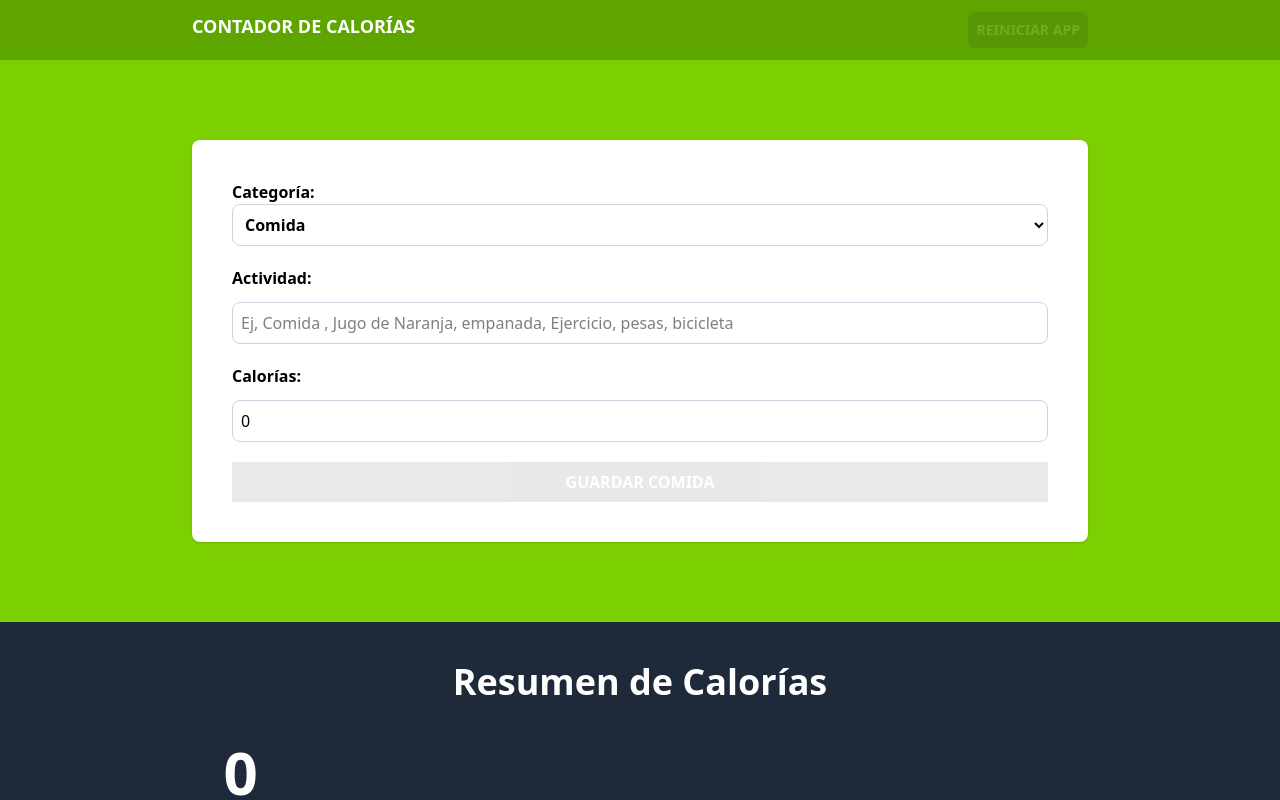
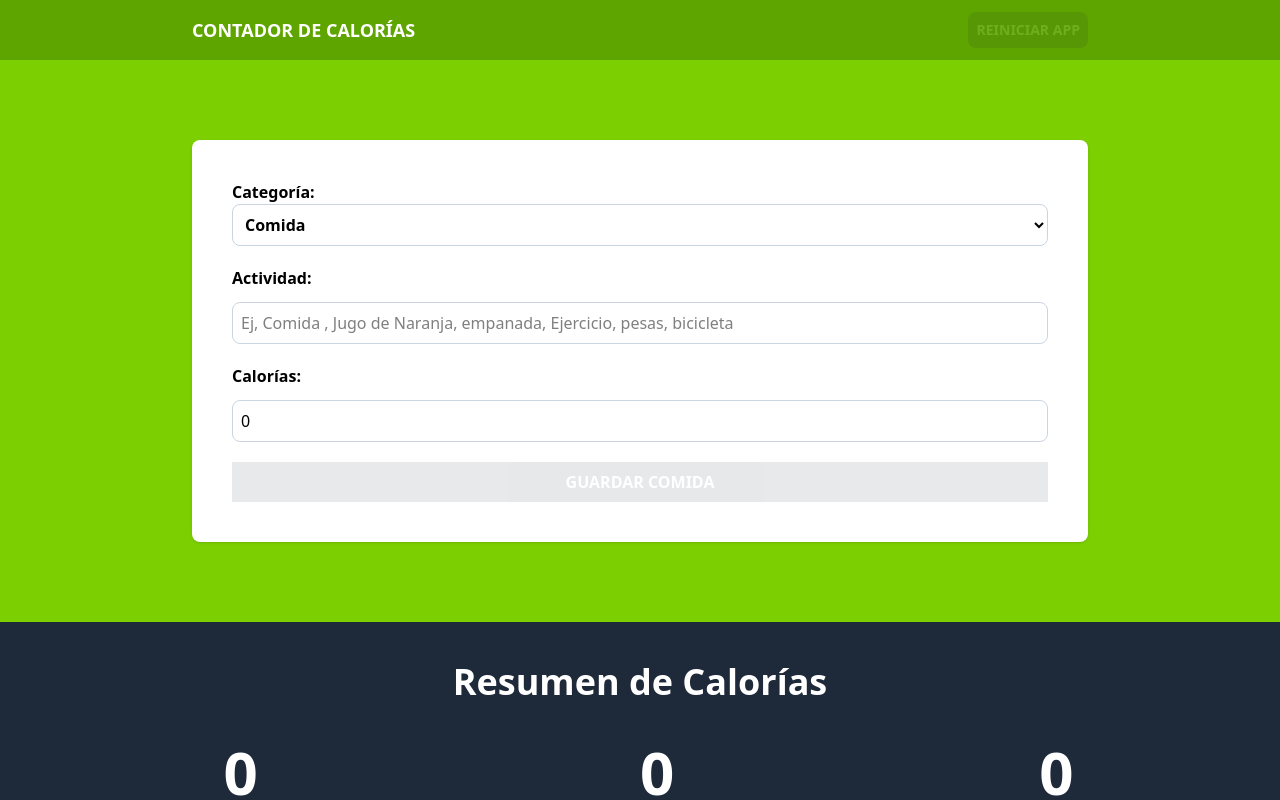
Before and after one commit to Alejandrogv2304/calculadora-calorias, a React (Vite) app: page / in a window 1280 px wide. Shown: the top 800 px of the page. Built offline with nearby package versions, Linux system fonts and the light colour scheme.

Commit message:
Ajustes finales
Terminando el proyecto de contador de calorías

```diff
--- a/src/App.tsx
+++ b/src/App.tsx
@@ -15,7 +15,7 @@ function App() {
   return (
     <>
     <header className="bg-lime-600 py-3">
-      <div className="max-w-4xl mx-auto flex justify-between">
+      <div className="max-w-4xl mx-auto flex justify-between items-center">
         <h1 className=" text-center text-lg font-bold text-white uppercase">Contador de calorías</h1>
         <button className="bg-gray-800 hover:bg-gray-900 p-2 font-bold text-white uppercase cursor-pointer
         rounded-lg  text-sm disabled:opacity-10"
--- /dev/null
+++ b/src/components/CalorieDisplay.tsx
@@ -0,0 +1,17 @@
+type CalorieDisplayProps = {
+    calories : number,
+    text: string
+}
+
+export default function CalorieDisplay({calories,text}:CalorieDisplayProps) {
+  return (
+    <>
+    <p className="text-white rounded-full font-bold grid grid-cols-1 gap-3 text-center">
+     <span className="font-black text-6xl text-orange">
+            {calories}
+        </span>
+    {text}
+    </p>
+    </>
+  )
+}
--- a/src/components/CalorieTracker.tsx
+++ b/src/components/CalorieTracker.tsx
@@ -1,5 +1,6 @@
 import { useMemo } from "react"
 import { Activity } from "../types"
+import CalorieDisplay from "./CalorieDisplay"
 
 type CalorieTrackerProps ={
     activities: Activity[]
@@ -8,16 +9,27 @@ export default function CalorieTracker({activities}:CalorieTrackerProps) {
 
     const caloriesConsumed = useMemo(()=> activities.reduce((total, activity) => activity.category === 1 ? total + activity.calories : total,0)
     ,[activities])
+
+    const caloriesBurned = useMemo(()=> activities.reduce((total, activity) => activity.category === 2 ? total + activity.calories : total,0)
+    ,[activities])
+    const netCalories = useMemo(()=> activities.reduce(() => caloriesConsumed - caloriesBurned,0),[activities])
+
   return (
     <>
     <h2 className="font-black text-4xl text-white text-center"> Resumen de Calorías</h2>
     <div className="flex flex-col items-center md:flex-row md:justify-between gap-5 mt-10">
-    <p className="text-white rounded-full font-bold grid grid-cols-1 gap-3 text-center">
-     <span className="font-black text-6xl text-orange">
-            {caloriesConsumed}
-        </span>
-    Consumidas
-    </p>
+    <CalorieDisplay
+    calories={caloriesConsumed}
+    text="Consumidas"
+    />
+    <CalorieDisplay
+    calories={caloriesBurned}
+    text="Ejercicio"
+    />
+    <CalorieDisplay
+    calories={netCalories}
+    text="Balance"
+    />
 
     </div>
 
```
